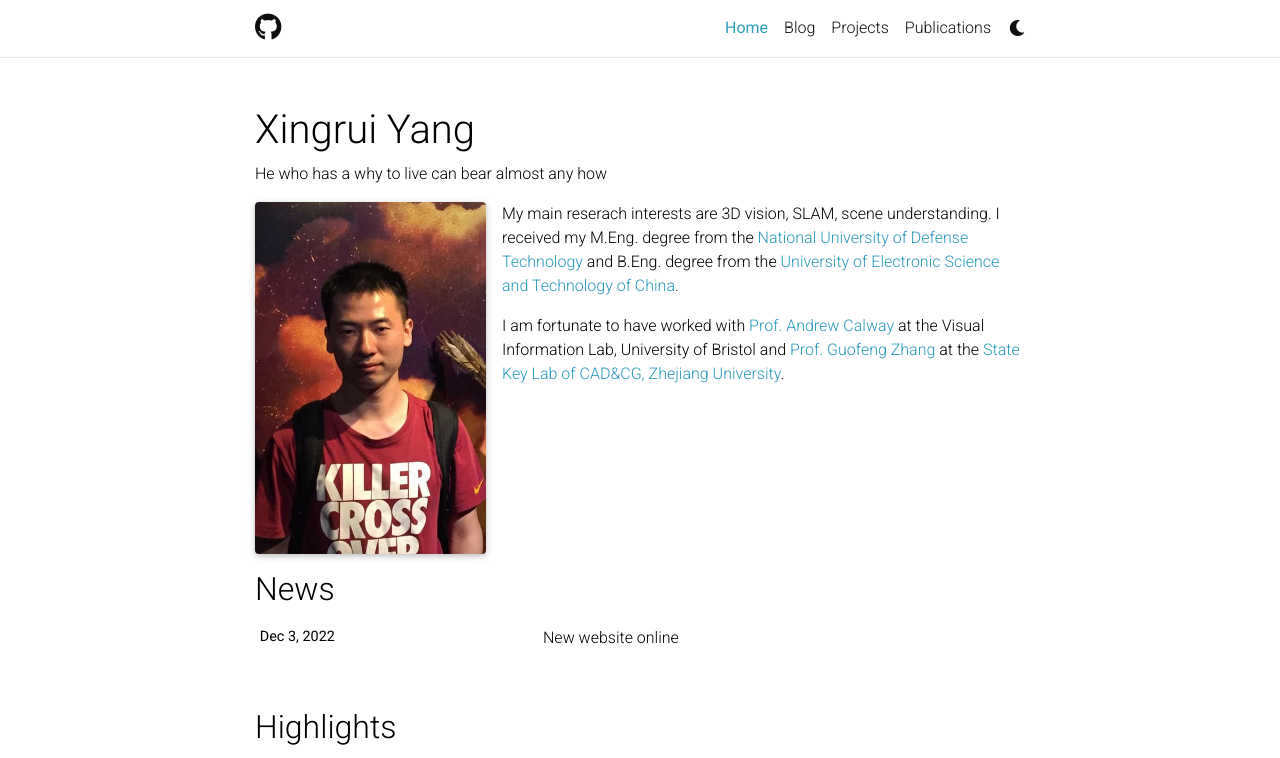
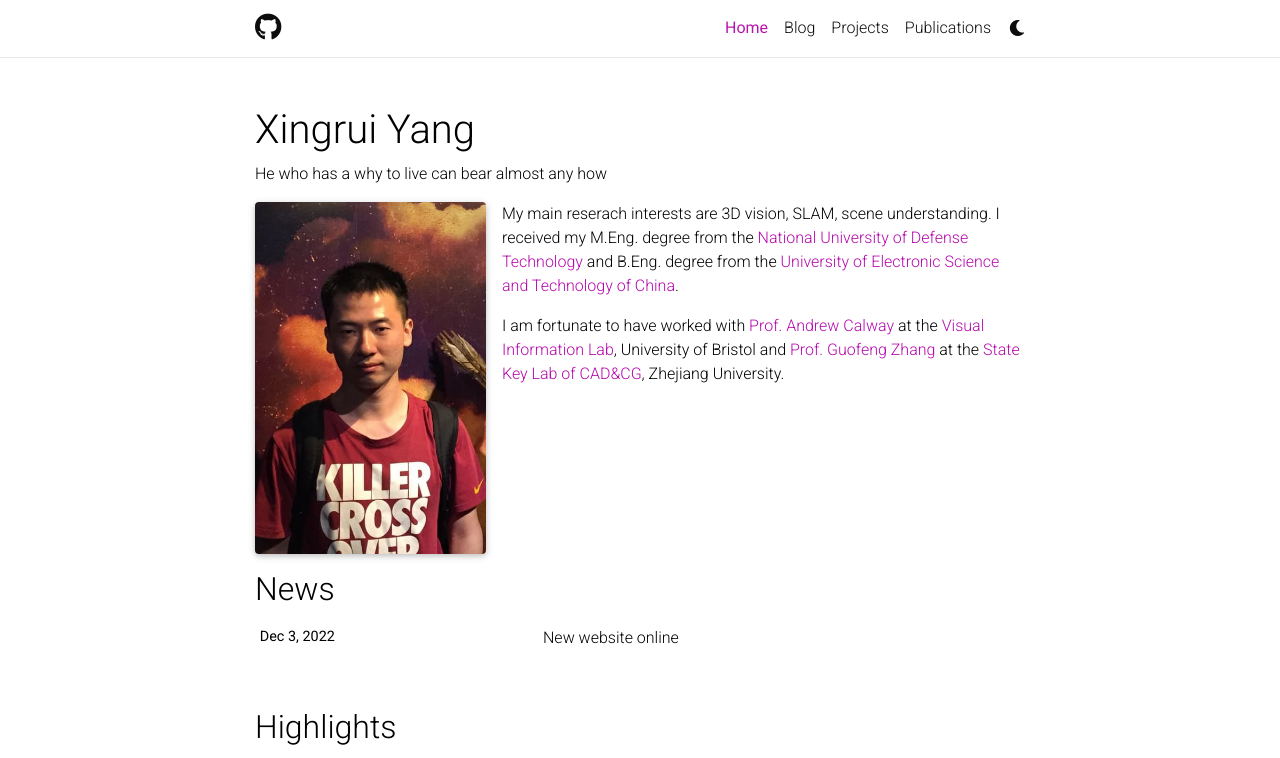
Before and after one commit to xingrui-pub/xingrui-pub.github.io, a Jekyll site: the page built from _pages/about.md, in a window 1280 px wide and 1013 px high, cut to the strip 0-758 px from the top of the window. Built offline with Jekyll 4.4.1, drawn with Linux system fonts in a browser that asks for light colours; full-size pictures stand in for the smaller copies a plugin makes; comment, search, counter and statistics services are not loaded; a style sheet for code colours, icons or effects is not loaded.

```diff
--- a/_config.yml
+++ b/_config.yml
@@ -46,7 +46,7 @@
 # -----------------------------------------------------------------------------
 
 navbar_fixed: true
-footer_fixed: false
+footer_fixed: true
 
 # Dimensions
 max_width: 800px
@@ -120,7 +120,7 @@
   enabled: true
 
 # Comments
-disqus_shortname: # put your disqus shortname
+disqus_shortname: yangxingrui # put your disqus shortname
 # https://help.disqus.com/en/articles/1717111-what-s-a-shortname
 
 # External sources.
--- a/_pages/about.md
+++ b/_pages/about.md
@@ -16,4 +16,4 @@
 
 My main reserach interests are 3D vision, SLAM, scene understanding. I received my M.Eng. degree from the <a href="https://english.nudt.edu.cn/">National University of Defense Technology</a> and B.Eng. degree from the <a href="https://en.uestc.edu.cn/">University of Electronic Science and Technology of China</a>.
 
-I am fortunate to have worked with <a href="http://www.cs.bris.ac.uk/~andrew"> Prof. Andrew Calway</a> at the Visual Information Lab, University of Bristol and <a href="http://www.cad.zju.edu.cn/home/gfzhang/">Prof. Guofeng Zhang</a> at the <a href="http://www.cad.zju.edu.cn/english.html">State Key Lab of CAD&CG, Zhejiang University</a>.
+I am fortunate to have worked with <a href="http://www.cs.bris.ac.uk/~andrew"> Prof. Andrew Calway</a> at the <a href="https://vilab.blogs.bristol.ac.uk/">Visual Information Lab</a>, University of Bristol and <a href="http://www.cad.zju.edu.cn/home/gfzhang/">Prof. Guofeng Zhang</a> at the <a href="http://www.cad.zju.edu.cn/english.html">State Key Lab of CAD&CG</a>, Zhejiang University.
--- a/_sass/_themes.scss
+++ b/_sass/_themes.scss
@@ -7,8 +7,8 @@
   --global-code-bg-color: #{$code-bg-color-light};
   --global-text-color: #{$black-color};
   --global-text-color-light: #{$grey-color};
-  --global-theme-color: #{$cyan-color};
-  --global-hover-color: #{$cyan-color};
+  --global-theme-color: #{$purple-color};
+  --global-hover-color: #{$purple-color};
   --global-footer-bg-color: #{$grey-color-dark};
   --global-footer-text-color: #{$grey-color-light};
   --global-footer-link-color: #{$white-color};
```
Also changed, not shown: .github/FUNDING.yml.
